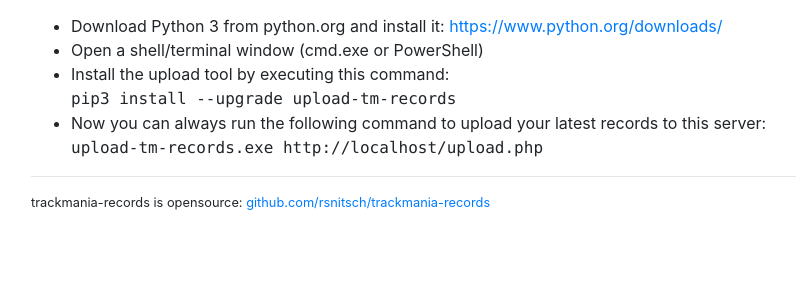
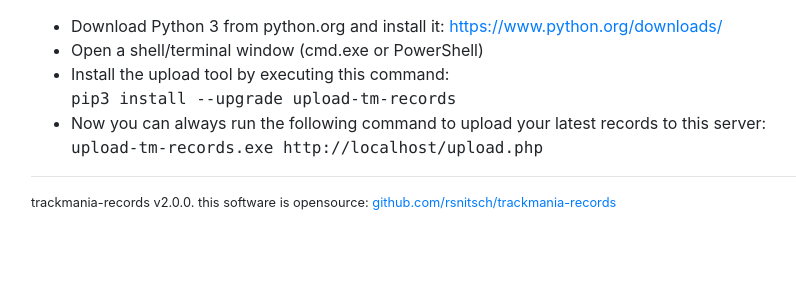
Before and after one commit to rsnitsch/trackmania-records, a PHP site: page / in a window 1280 px wide. Shown: the part 168-468 px from the top of the page, without its empty margins (54-850 px from the left). Run offline with PHP 8.4, Linux system fonts and the light colour scheme.

Commit message:
Add separate server version and display it in the footer

```diff
--- a/server/html/index.php
+++ b/server/html/index.php
@@ -1,4 +1,6 @@
 <?php
+	include('version.php');
+
 	// TODO: Improve generation of upload.php URL (currently it just uses hostname + "/upload.php")
 
 	header("Content-Security-Policy: default-src 'self'");
@@ -23,7 +25,7 @@
 	}
 
 	function tableForTrackSet($pdo, $trackSet, $selectedUser) {
-			$count = 25;
+		$count = 25;
 
 		echo "		<h2>".htmlspecialchars($trackSet)." - Records</h2>";
 ?>
@@ -199,7 +201,9 @@
 
 		<hr>
 
-		<p class="small">trackmania-records is opensource: <a href="https://github.com/rsnitsch/trackmania-records">github.com/rsnitsch/trackmania-records</a></p>
+		<footer>
+			<p class="small">trackmania-records v<?php echo SERVER_VERSION; ?>. this software is opensource: <a href="https://github.com/rsnitsch/trackmania-records">github.com/rsnitsch/trackmania-records</a></p>
+		</footer>
 	</div>
 </body>
 </html>
--- /dev/null
+++ b/server/html/version.php
@@ -0,0 +1,2 @@
+<?php
+	define('SERVER_VERSION', '2.0.0');
```
